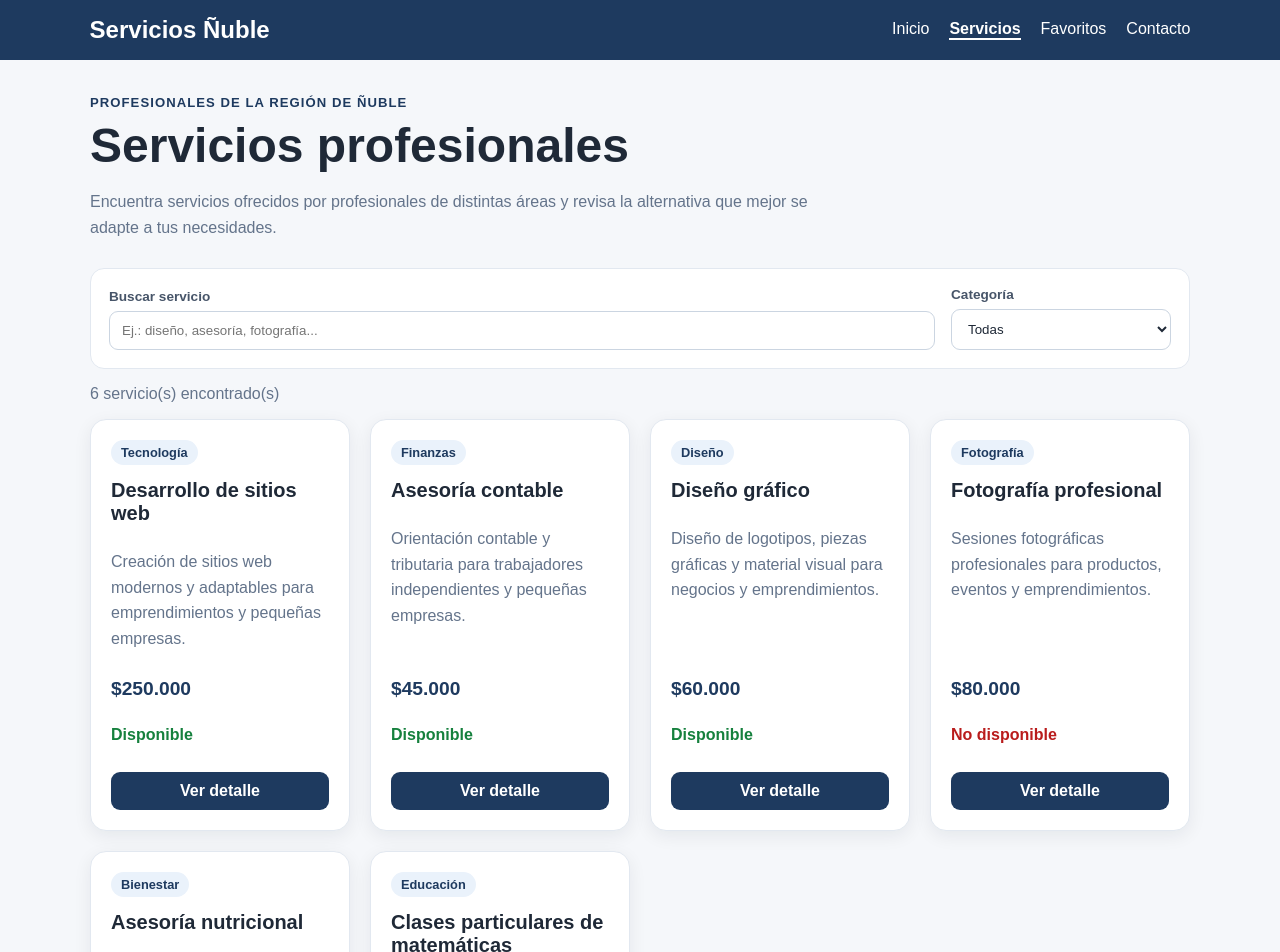
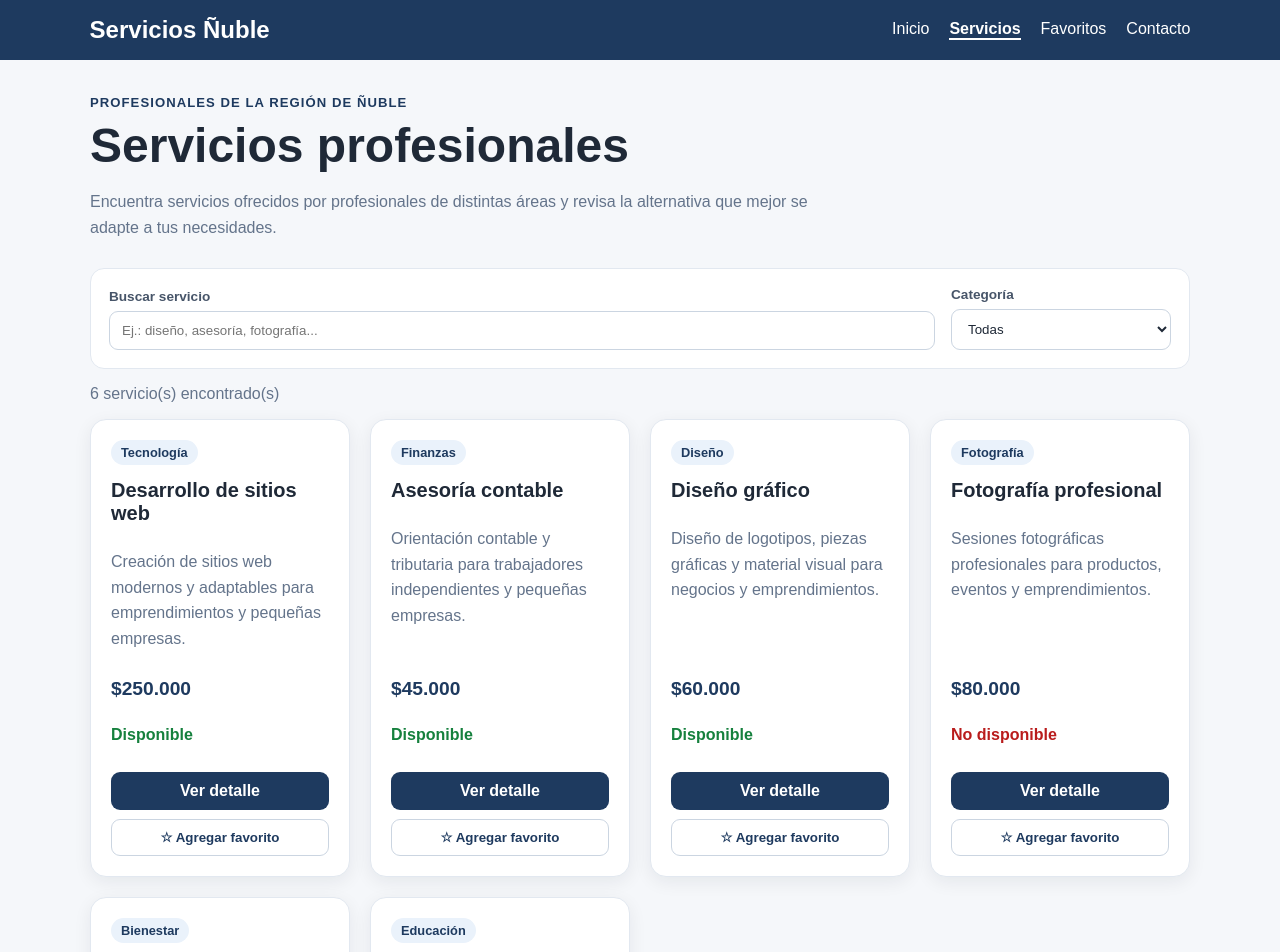
Before and after one commit to katherinesanhueza-lgtm/actividad-vue, a Vue app in the folder evaluacion2-servicios-nuble/: page /servicios in a window 1280 px wide. Shown: the top 952 px of the page. Built offline with nearby package versions, Linux system fonts and the light colour scheme.

Commit message:
Evaluacion 2 - Props y emit

```diff
--- a/evaluacion2-servicios-nuble/src/components/ServicioCard.vue
+++ b/evaluacion2-servicios-nuble/src/components/ServicioCard.vue
@@ -5,8 +5,17 @@ const props = defineProps({
   servicio: {
     type: Object,
     required: true
+  },
+
+  favorito: {
+    type: Boolean,
+    default: false
   }
 })
+
+const emit = defineEmits([
+  'cambiar-favorito'
+])
 
 const precioCLP = computed(() => {
   return new Intl.NumberFormat('es-CL', {
@@ -15,6 +24,10 @@ const precioCLP = computed(() => {
     maximumFractionDigits: 0
   }).format(props.servicio.precio)
 })
+
+function cambiarFavorito() {
+  emit('cambiar-favorito', props.servicio.id)
+}
 </script>
 
 <template>
@@ -52,12 +65,25 @@ const precioCLP = computed(() => {
         No disponible
       </p>
 
+      <div class="acciones">
+
         <RouterLink
           :to="`/servicios/${servicio.id}`"
           class="boton-detalle"
         >
           Ver detalle
         </RouterLink>
+
+        <button
+          type="button"
+          class="boton-favorito"
+          :class="{ activo: favorito }"
+          @click="cambiarFavorito"
+        >
+          {{ favorito ? '★ Quitar favorito' : '☆ Agregar favorito' }}
+        </button>
+
+      </div>
 
     </div>
 
@@ -126,19 +152,44 @@ const precioCLP = computed(() => {
   font-weight: 700;
 }
 
-.boton-detalle {
-  display: block;
+.acciones {
+  display: grid;
+  gap: 9px;
   margin-top: 12px;
+}
+
+.boton-detalle,
+.boton-favorito {
+  width: 100%;
   padding: 10px 14px;
   border-radius: 9px;
+  font-weight: 700;
+  text-align: center;
+}
+
+.boton-detalle {
   background: #1e3a5f;
   color: white;
-  text-align: center;
   text-decoration: none;
-  font-weight: 700;
 }
 
 .boton-detalle:hover {
   background: #2b527d;
 }
+
+.boton-favorito {
+  border: 1px solid #cbd5e1;
+  background: white;
+  color: #1e3a5f;
+}
+
+.boton-favorito:hover {
+  background: #f8fafc;
+}
+
+.boton-favorito.activo {
+  border-color: #f59e0b;
+  background: #fffbeb;
+  color: #b45309;
+}
 </style>
--- a/evaluacion2-servicios-nuble/src/views/ServiciosView.vue
+++ b/evaluacion2-servicios-nuble/src/views/ServiciosView.vue
@@ -5,6 +5,8 @@ import { servicios } from '../data/servicios'
 
 const busqueda = ref('')
 const categoriaSeleccionada = ref('Todas')
+
+const favoritos = ref([])
 
 const categorias = computed(() => {
   return [
@@ -33,6 +35,20 @@ const serviciosFiltrados = computed(() => {
     return coincideNombre && coincideCategoria
   })
 })
+
+function cambiarFavorito(id) {
+  if (favoritos.value.includes(id)) {
+
+    favoritos.value = favoritos.value.filter(
+      favoritoId => favoritoId !== id
+    )
+
+  } else {
+
+    favoritos.value.push(id)
+
+  }
+}
 </script>
 
 <template>
@@ -103,6 +119,8 @@ const serviciosFiltrados = computed(() => {
         v-for="servicio in serviciosFiltrados"
         :key="servicio.id"
         :servicio="servicio"
+        :favorito="favoritos.includes(servicio.id)"
+        @cambiar-favorito="cambiarFavorito"
       />
     </div>
 
@@ -110,7 +128,9 @@ const serviciosFiltrados = computed(() => {
       v-else
       class="sin-resultados"
     >
-      <h2>No se encontraron servicios</h2>
+      <h2>
+        No se encontraron servicios
+      </h2>
 
       <p>
         No se encontraron servicios para los criterios seleccionados.
```
Lines whose indentation alone changed are shown as unchanged.
